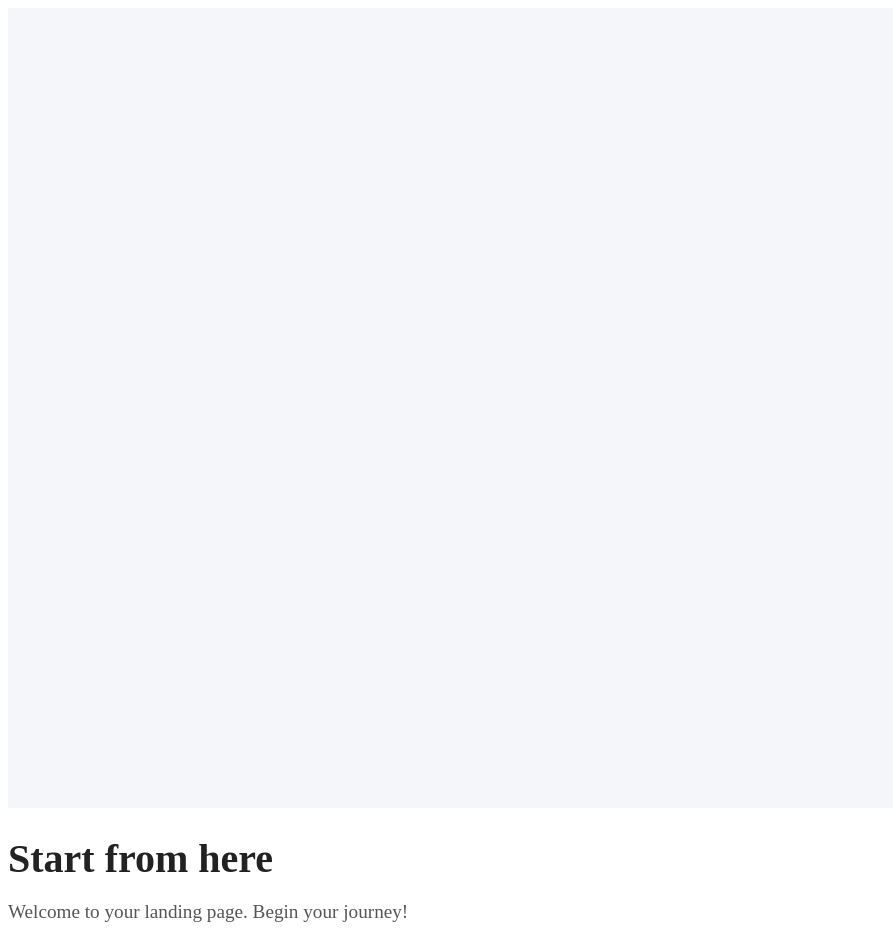
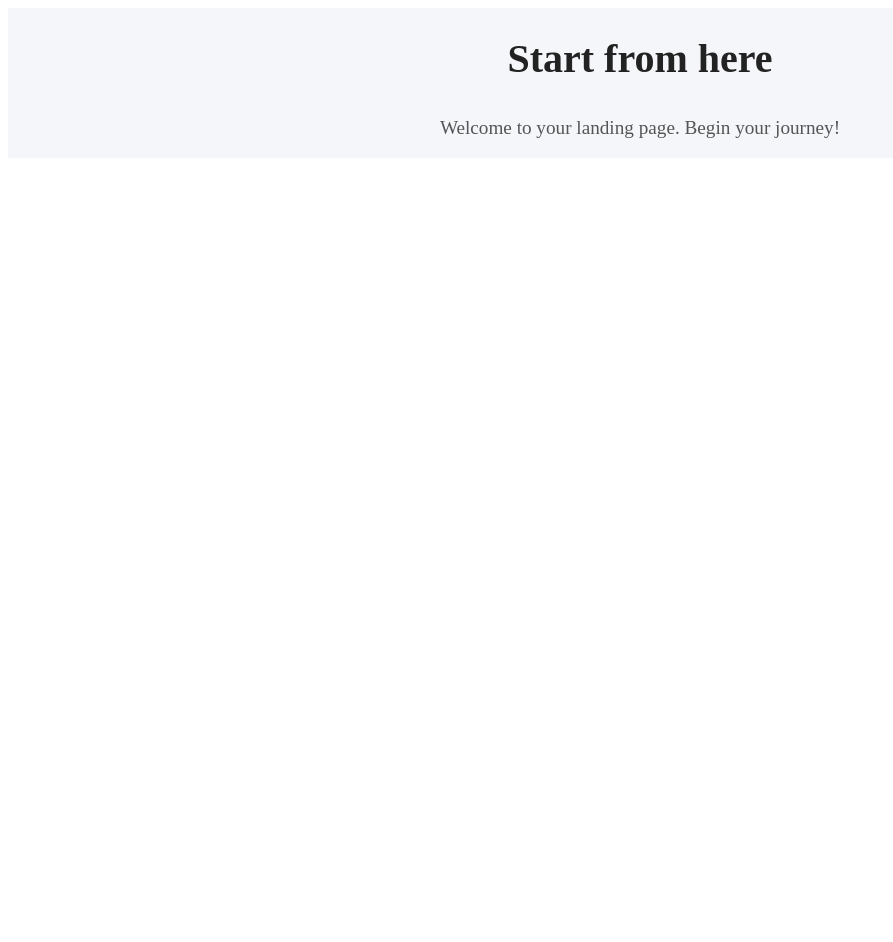
Before and after one commit to SakibSumon/nextcent-rimon01, a plain HTML site: page index.html in a window 1280 px wide. Shown: the whole page, without its empty margins (0-893 px from the left). After the commit the page ends 800 px from the top, so only its background shows below. Drawn offline with Linux system fonts and the light colour scheme.

Commit message:
Refactor landing component structure and styles in index.html and main.css

```diff
--- a/index.html
+++ b/index.html
@@ -2,10 +2,7 @@
     <link rel="stylesheet" href="styles/main.css">
 </head>
 
-<div class="landing-component"
-    style="display: flex; flex-direction: column; align-items: center; justify-content: center; background: #f5f6fa;">
+<div class="landing-component">
+    <h1>Start from here</h1>
+    <p>Welcome to your landing page. Begin your journey!</p>
 </div>
-<h1 style="font-size: 2.5rem; color: #222; margin-bottom: 1rem;">Start from here</h1>
-<p style="font-size: 1.2rem; color: #555;">Welcome to your landing page. Begin your journey!</p>
-
-</div>
--- a/styles/main.css
+++ b/styles/main.css
@@ -3,7 +3,6 @@
   flex-direction: column;
   align-items: center;
   justify-content: center;
-  height: 100vh;
   background: #f5f6fa;
 }
 
@@ -15,5 +14,5 @@
 
 .landing-component p {
   font-size: 1.2rem;
-  color: red;
+  color: #555;
 }
```
